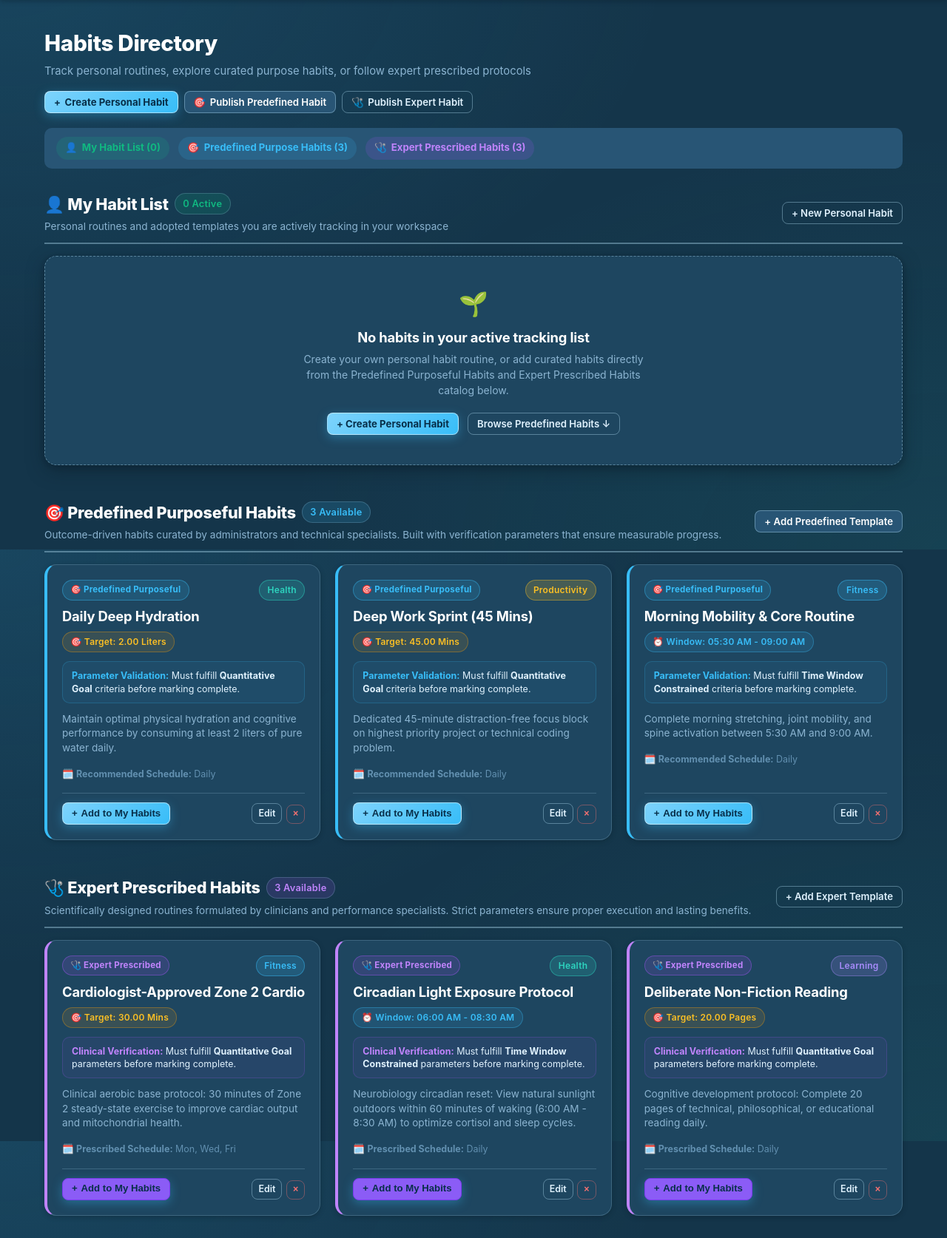
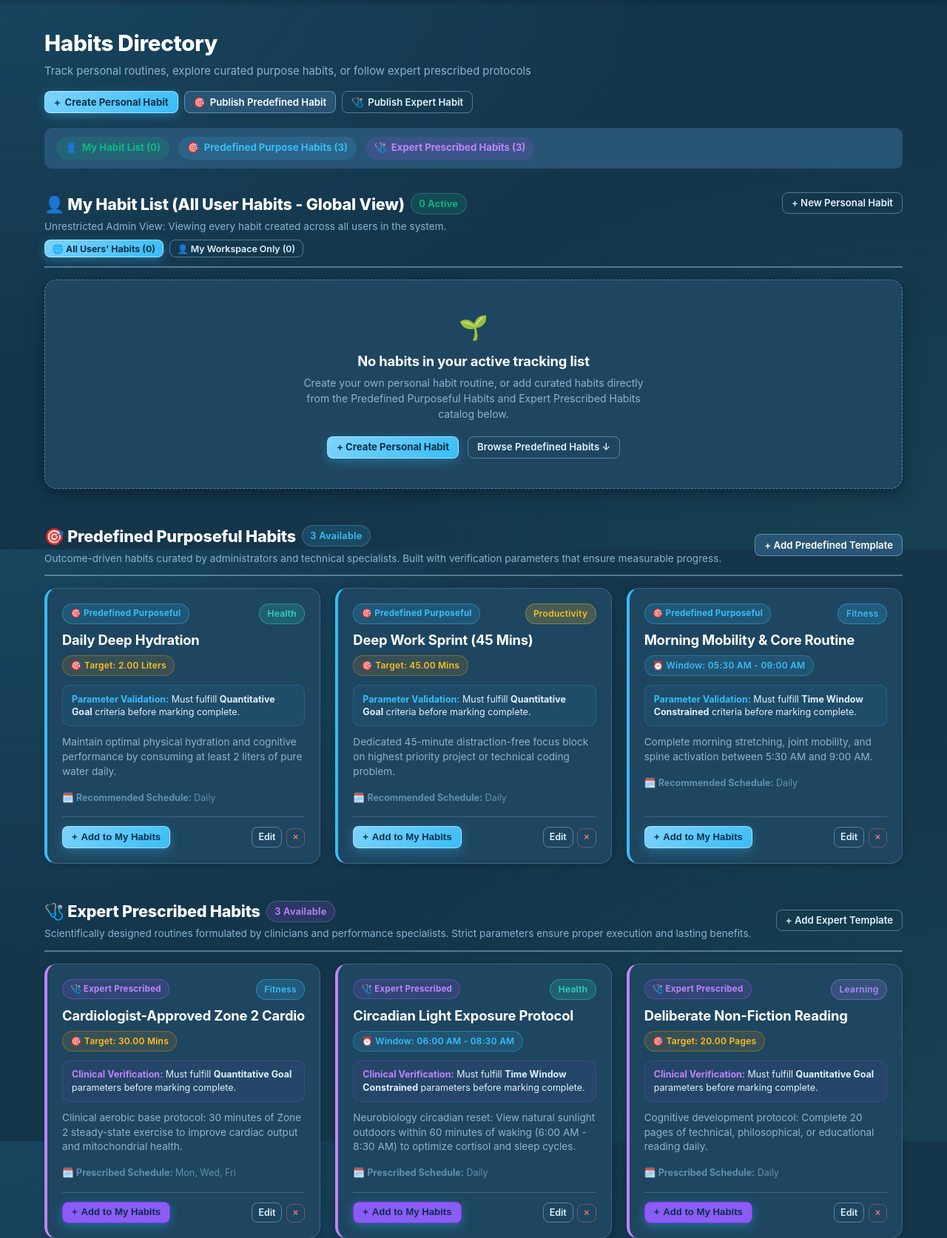
Before and after one commit to Roots-Tech/habitpulse, a Django app: page /habits/ in a window 1280 px wide. Shown: the part 57-1731 px from the top of the page at 74% size. Run offline with Django 4.2, Linux system fonts and the light colour scheme; a user stored in the database is signed in; data comes from the database, SQL or seed files in the repository; tables that the repository leaves empty hold one stand-in row (values such as "Sample post").

Commit message:
feat: grant Super Admin unrestricted visibility and management across all habits, master data, and dashboard

```diff
--- a/habits/views.py
+++ b/habits/views.py
@@ -47,8 +47,12 @@ def onboarding_view(request):
     if not tenant:
         raise Http404("Workspace not found.")
 
-    if Habit.objects.filter(tenant=tenant, is_template=False).exists():
-        return redirect("dashboard")
+    if request.user.is_super_admin:
+        if Habit.objects.filter(is_template=False).exists():
+            return redirect("dashboard")
+    else:
+        if Habit.objects.filter(tenant=tenant, is_template=False).exists():
+            return redirect("dashboard")
 
     return render(request, "habits/onboarding.html")
 
@@ -57,7 +61,7 @@ def onboarding_view(request):
 def habit_list_view(request):
     """
     Displays the Habits Hub with 3 separate sections:
-    1. My Habit List: Active habits tracked by the user in their workspace.
+    1. My Habit List: Active habits tracked by the user in their workspace (Super Admin sees all habits across all users).
     2. Predefined Purposeful Habits: Curated goal-oriented habits created by super admin or technical users.
     3. Expert Prescribed Habits: Scientifically designed routines created by super admin or technical users.
     """
@@ -69,8 +73,15 @@ def habit_list_view(request):
     if not Habit.objects.filter(is_template=True).exists():
         seed_default_catalog_habits(creator=request.user, tenant=tenant)
 
-    # 1. My Habit List (non-template habits tracked in user's workspace)
-    my_habits = Habit.objects.filter(tenant=tenant, is_template=False).order_by("-is_active", "name")
+    scope = request.GET.get("scope", "all" if request.user.is_super_admin else "my")
+    all_habits_count = Habit.objects.filter(is_template=False).count()
+    my_personal_habits_count = Habit.objects.filter(tenant=tenant, is_template=False).count()
+
+    # 1. My Habit List (non-template habits tracked in user's workspace or system-wide for admin)
+    if request.user.is_super_admin and scope != "my":
+        my_habits = Habit.objects.filter(is_template=False).select_related("created_by", "tenant").order_by("-is_active", "name")
+    else:
+        my_habits = Habit.objects.filter(tenant=tenant, is_template=False).order_by("-is_active", "name")
 
     # Track which catalog templates this user has already added
     adopted_template_ids = set(
@@ -102,6 +113,9 @@ def habit_list_view(request):
         "expert_habits": expert_habits,
         "adopted_template_ids": adopted_template_ids,
         "can_manage_templates": can_manage_templates,
+        "scope": scope,
+        "all_habits_count": all_habits_count,
+        "my_personal_habits_count": my_personal_habits_count,
     })
 
 
@@ -189,7 +203,7 @@ def habit_create_view(request):
 def habit_update_view(request, pk):
     """
     Updates an existing habit or catalog template.
-    Templates can only be updated by Super Admins and Technical Users.
+    Super Admins have full access to edit any habit across the system.
     """
     tenant = getattr(request, "tenant", None)
     if not tenant:
@@ -202,11 +216,13 @@ def habit_update_view(request, pk):
         if not is_admin_or_tech:
             raise PermissionDenied("Only Super Admins and Technical Users can edit catalog templates.")
     else:
-        if habit.tenant != tenant:
+        if habit.tenant != tenant and not request.user.is_super_admin:
             raise Http404("Habit not found in workspace.")
 
+    target_tenant = habit.tenant if habit.tenant else tenant
+
     if request.method == "POST":
-        form = HabitForm(request.POST, instance=habit, tenant=tenant, user=request.user)
+        form = HabitForm(request.POST, instance=habit, tenant=target_tenant, user=request.user)
         if form.is_valid():
             form.save()
             messages.success(request, f'Habit "{habit.name}" updated successfully!')
@@ -225,9 +241,9 @@ def habit_update_view(request, pk):
             else:
                 messages.error(request, "Please fix the errors below.")
     else:
-        form = HabitForm(instance=habit, tenant=tenant, user=request.user)
+        form = HabitForm(instance=habit, tenant=target_tenant, user=request.user)
 
-    available_rule_strategies = RuleStrategy.objects.filter(tenant=tenant, is_active=True)
+    available_rule_strategies = RuleStrategy.objects.filter(tenant=target_tenant, is_active=True)
 
     action_title = f'Edit Template "{habit.name}"' if habit.is_template else f'Edit "{habit.name}"'
     return render(request, "habits/habit_form.html", {
@@ -296,7 +312,8 @@ def habit_adopt_view(request, pk):
 @require_POST
 def habit_delete_view(request, pk):
     """
-    Deletes a habit from the user's workspace or removes a template if admin/tech.
+    Deletes a habit from workspace or removes a template.
+    Super Admins can delete any habit across the entire system.
     """
     tenant = getattr(request, "tenant", None)
     if not tenant:
@@ -309,7 +326,7 @@ def habit_delete_view(request, pk):
         if not is_admin_or_tech:
             raise PermissionDenied("Only Super Admins and Technical Users can delete catalog templates.")
     else:
-        if habit.tenant != tenant:
+        if habit.tenant != tenant and not request.user.is_super_admin:
             raise Http404("Habit not found in workspace.")
 
     name = habit.name
@@ -322,7 +339,8 @@ def habit_delete_view(request, pk):
 @require_POST
 def habit_toggle_active_view(request, pk):
     """
-    Toggles the active status of a habit. Strictly tenant-scoped.
+    Toggles the active status of a habit.
+    Super Admins can toggle active status of any habit across the system.
     """
     tenant = getattr(request, "tenant", None)
     if not tenant:
@@ -335,7 +353,7 @@ def habit_toggle_active_view(request, pk):
         if not is_admin_or_tech:
             raise PermissionDenied("Only Super Admins and Technical Users can toggle catalog templates.")
     else:
-        if habit.tenant != tenant:
+        if habit.tenant != tenant and not request.user.is_super_admin:
             raise Http404("Habit not found in workspace.")
 
     habit.is_active = not habit.is_active
@@ -351,14 +369,17 @@ def habit_toggle_active_view(request, pk):
 def habit_complete_view(request, pk):
     """
     Marks a habit completed for today (or specified date).
-    Enforces tenant match, schedule rules, and prevents duplicates.
+    Super Admins can complete any habit across the platform.
     Supports both HTMX/JSON and standard form submission.
     """
     tenant = getattr(request, "tenant", None)
     if not tenant:
         raise Http404("Workspace not found.")
 
-    habit = get_object_or_404(Habit, pk=pk, tenant=tenant)
+    if request.user.is_super_admin:
+        habit = get_object_or_404(Habit, pk=pk)
+    else:
+        habit = get_object_or_404(Habit, pk=pk, tenant=tenant)
     today = timezone.localdate()
 
     date_str = request.POST.get("date")
@@ -417,7 +438,7 @@ def habit_complete_view(request, pk):
     try:
         with transaction.atomic():
             HabitCompletion.objects.create(
-                tenant=tenant,
+                tenant=habit.tenant,
                 habit=habit,
                 completion_date=target_date,
                 evidence_file=evidence_file,
@@ -445,13 +466,17 @@ def habit_complete_view(request, pk):
 @require_POST
 def habit_undo_complete_view(request, pk):
     """
-    Undoes completion for today (or specified date). Strictly tenant-scoped.
+    Undoes completion for today (or specified date).
+    Super Admins can undo completion for any habit across the platform.
     """
     tenant = getattr(request, "tenant", None)
     if not tenant:
         raise Http404("Workspace not found.")
 
-    habit = get_object_or_404(Habit, pk=pk, tenant=tenant)
+    if request.user.is_super_admin:
+        habit = get_object_or_404(Habit, pk=pk)
+    else:
+        habit = get_object_or_404(Habit, pk=pk, tenant=tenant)
     today = timezone.localdate()
 
     date_str = request.POST.get("date")
@@ -465,7 +490,6 @@ def habit_undo_complete_view(request, pk):
 
     with transaction.atomic():
         deleted_count, _ = HabitCompletion.objects.filter(
-            tenant=tenant,
             habit=habit,
             completion_date=target_date,
         ).delete()
@@ -489,13 +513,16 @@ def habit_undo_complete_view(request, pk):
 def habit_calendar_view(request, pk):
     """
     Monthly calendar view for a single habit.
-    Supports month/year navigation and displays visual states.
+    Super Admins can view calendar for any habit across the platform.
     """
     tenant = getattr(request, "tenant", None)
     if not tenant:
         raise Http404("Workspace not found.")
 
-    habit = get_object_or_404(Habit, pk=pk, tenant=tenant)
+    if request.user.is_super_admin:
+        habit = get_object_or_404(Habit, pk=pk)
+    else:
+        habit = get_object_or_404(Habit, pk=pk, tenant=tenant)
     today = timezone.localdate()
 
     try:
@@ -509,7 +536,6 @@ def habit_calendar_view(request, pk):
     calendar_data = generate_monthly_calendar_data(habit, year, month, today)
     stats = get_habit_statistics(habit, today)
     recent_completions = HabitCompletion.objects.filter(
-        tenant=tenant,
         habit=habit,
     ).order_by("-completion_date")[:15]
 
@@ -526,12 +552,16 @@ def habit_calendar_view(request, pk):
 def habit_stats_view(request, pk):
     """
     In-depth statistics page for a single habit.
+    Super Admins can view stats for any habit across the platform.
     """
     tenant = getattr(request, "tenant", None)
     if not tenant:
         raise Http404("Workspace not found.")
 
-    habit = get_object_or_404(Habit, pk=pk, tenant=tenant)
+    if request.user.is_super_admin:
+        habit = get_object_or_404(Habit, pk=pk)
+    else:
+        habit = get_object_or_404(Habit, pk=pk, tenant=tenant)
     today = timezone.localdate()
     stats = get_habit_statistics(habit, today)
 
@@ -549,7 +579,7 @@ def habit_stats_view(request, pk):
 @category_permission_required
 def category_list_view(request):
     """
-    Master Data: Lists all Habit Categories in the user's active workspace.
+    Master Data: Lists all Habit Categories in the user's active workspace (or all for Super Admin).
     Supports search query (?q=).
     """
     tenant = getattr(request, "tenant", None)
@@ -560,9 +590,14 @@ def category_list_view(request):
         seed_default_master_data_for_tenant(tenant)
 
     q = request.GET.get("q", "").strip()
-    categories = HabitCategory.objects.filter(tenant=tenant).annotate(
-        total_habits=Count("habits")
-    )
+    if request.user.is_super_admin:
+        categories = HabitCategory.objects.all().annotate(
+            total_habits=Count("habits")
+        )
+    else:
+        categories = HabitCategory.objects.filter(tenant=tenant).annotate(
+            total_habits=Count("habits")
+        )
     if q:
         categories = categories.filter(
             Q(name__icontains=q) | Q(description__icontains=q)
@@ -608,16 +643,18 @@ def category_create_view(request):
 @category_permission_required
 def category_update_view(request, pk):
     """
-    Master Data: Edit an existing Habit Category. Strictly tenant-scoped.
+    Master Data: Edit an existing Habit Category.
+    Super Admins can edit any category.
     """
     tenant = getattr(request, "tenant", None)
     if not tenant:
         raise Http404("Workspace not found.")
 
-    category = get_object_or_404(HabitCategory, pk=pk, tenant=tenant)
+    category = get_object_or_404(HabitCategory, pk=pk) if request.user.is_super_admin else get_object_or_404(HabitCategory, pk=pk, tenant=tenant)
+    target_tenant = category.tenant if category.tenant else tenant
 
     if request.method == "POST":
-        form = HabitCategoryForm(request.POST, instance=category, tenant=tenant)
+        form = HabitCategoryForm(request.POST, instance=category, tenant=target_tenant)
         if form.is_valid():
             form.save()
             messages.success(request, f'Category "{category.name}" updated successfully!')
@@ -625,7 +662,7 @@ def category_update_view(request, pk):
         else:
             messages.error(request, "Please fix the errors below.")
     else:
-        form = HabitCategoryForm(instance=category, tenant=tenant)
+        form = HabitCategoryForm(instance=category, tenant=target_tenant)
 
     return render(request, "habits/category_form.html", {
         "form": form,
@@ -638,13 +675,14 @@ def category_update_view(request, pk):
 @category_permission_required
 def category_delete_view(request, pk):
     """
-    Master Data: Delete a Habit Category. Strictly tenant-scoped.
+    Master Data: Delete a Habit Category.
+    Super Admins can delete any category.
     """
     tenant = getattr(request, "tenant", None)
     if not tenant:
         raise Http404("Workspace not found.")
 
-    category = get_object_or_404(HabitCategory, pk=pk, tenant=tenant)
+    category = get_object_or_404(HabitCategory, pk=pk) if request.user.is_super_admin else get_object_or_404(HabitCategory, pk=pk, tenant=tenant)
     habits_count = category.habits.count()
 
     if request.method == "POST":
@@ -666,7 +704,7 @@ def category_delete_view(request, pk):
 @rule_strategy_permission_required
 def rule_strategy_list_view(request):
     """
-    Master Data: Lists all Rule Strategies in the user's active workspace.
+    Master Data: Lists all Rule Strategies in the user's active workspace (or all for Super Admin).
     Supports search query (?q=).
     """
     tenant = getattr(request, "tenant", None)
@@ -677,9 +715,14 @@ def rule_strategy_list_view(request):
         seed_default_master_data_for_tenant(tenant)
 
     q = request.GET.get("q", "").strip()
-    strategies = RuleStrategy.objects.filter(tenant=tenant).annotate(
-        total_habits=Count("habits")
-    )
+    if request.user.is_super_admin:
+        strategies = RuleStrategy.objects.all().annotate(
+            total_habits=Count("habits")
+        )
+    else:
+        strategies = RuleStrategy.objects.filter(tenant=tenant).annotate(
+            total_habits=Count("habits")
+        )
     if q:
         strategies = strategies.filter(
             Q(name__icontains=q) | Q(description__icontains=q) | Q(engine_type__icontains=q)
@@ -725,16 +768,18 @@ def rule_strategy_create_view(request):
 @rule_strategy_permission_required
 def rule_strategy_update_view(request, pk):
     """
-    Master Data: Edit an existing Rule Strategy. Strictly tenant-scoped.
+    Master Data: Edit an existing Rule Strategy.
+    Super Admins can edit any rule strategy across the platform.
     """
     tenant = getattr(request, "tenant", None)
     if not tenant:
         raise Http404("Workspace not found.")
 
-    strategy = get_object_or_404(RuleStrategy, pk=pk, tenant=tenant)
+    strategy = get_object_or_404(RuleStrategy, pk=pk) if request.user.is_super_admin else get_object_or_404(RuleStrategy, pk=pk, tenant=tenant)
+    target_tenant = strategy.tenant if strategy.tenant else tenant
 
     if request.method == "POST":
-        form = RuleStrategyForm(request.POST, instance=strategy, tenant=tenant)
+        form = RuleStrategyForm(request.POST, instance=strategy, tenant=target_tenant)
         if form.is_valid():
             form.save()
             messages.success(request, f'Rule Strategy "{strategy.name}" updated successfully!')
@@ -742,7 +787,7 @@ def rule_strategy_update_view(request, pk):
         else:
             messages.error(request, "Please fix the errors below.")
     else:
-        form = RuleStrategyForm(instance=strategy, tenant=tenant)
+        form = RuleStrategyForm(instance=strategy, tenant=target_tenant)
 
     return render(request, "habits/rule_strategy_form.html", {
         "form": form,
@@ -755,13 +800,14 @@ def rule_strategy_update_view(request, pk):
 @rule_strategy_permission_required
 def rule_strategy_delete_view(request, pk):
     """
-    Master Data: Delete a Rule Strategy. Strictly tenant-scoped.
+    Master Data: Delete a Rule Strategy.
+    Super Admins can delete any rule strategy across the platform.
     """
     tenant = getattr(request, "tenant", None)
     if not tenant:
         raise Http404("Workspace not found.")
 
-    strategy = get_object_or_404(RuleStrategy, pk=pk, tenant=tenant)
+    strategy = get_object_or_404(RuleStrategy, pk=pk) if request.user.is_super_admin else get_object_or_404(RuleStrategy, pk=pk, tenant=tenant)
     habits_count = strategy.habits.count()
 
     if request.method == "POST":
--- a/templates/habits/habit_list.html
+++ b/templates/habits/habit_list.html
@@ -44,15 +44,29 @@
 <!-- SECTION 1: MY HABIT LIST                                                 -->
 <!-- ========================================================================= -->
 <section id="my-habits" style="margin-bottom: 3rem; scroll-margin-top: 2rem;">
-  <div style="display: flex; justify-content: space-between; align-items: center; margin-bottom: 1rem; padding-bottom: 0.75rem; border-bottom: 2px solid var(--border-strong);">
+  <div style="display: flex; justify-content: space-between; align-items: flex-start; margin-bottom: 1rem; padding-bottom: 0.75rem; border-bottom: 2px solid var(--border-strong); flex-wrap: wrap; gap: 1rem;">
     <div>
-      <h2 style="font-size: 1.35rem; font-weight: 800; color: var(--text-main); margin: 0; display: flex; align-items: center; gap: 0.5rem;">
-        <span>👤 My Habit List</span>
+      <h2 style="font-size: 1.35rem; font-weight: 800; color: var(--text-main); margin: 0; display: flex; align-items: center; gap: 0.5rem; flex-wrap: wrap;">
+        <span>👤 My Habit List {% if request.user.is_super_admin and scope != 'my' %}(All User Habits - Global View){% endif %}</span>
         <span class="badge" style="background: rgba(16, 185, 129, 0.15); color: #10b981; font-size: 0.8rem;">{{ my_habits.count }} Active</span>
       </h2>
       <p style="font-size: 0.85rem; color: var(--text-muted); margin: 0.25rem 0 0 0;">
-        Personal routines and adopted templates you are actively tracking in your workspace
+        {% if request.user.is_super_admin and scope != 'my' %}
+          Unrestricted Admin View: Viewing every habit created across all users in the system.
+        {% else %}
+          Personal routines and adopted templates you are actively tracking in your workspace
+        {% endif %}
       </p>
+      {% if request.user.is_super_admin %}
+        <div style="display: flex; gap: 0.5rem; margin-top: 0.5rem; flex-wrap: wrap;">
+          <a href="{% url 'habit_list' %}?scope=all#my-habits" class="btn btn-sm {% if scope != 'my' %}btn-primary{% else %}btn-outline{% endif %}" style="font-size: 0.775rem; padding: 0.2rem 0.6rem;">
+            🌐 All Users' Habits ({{ all_habits_count }})
+          </a>
+          <a href="{% url 'habit_list' %}?scope=my#my-habits" class="btn btn-sm {% if scope == 'my' %}btn-primary{% else %}btn-outline{% endif %}" style="font-size: 0.775rem; padding: 0.2rem 0.6rem;">
+            👤 My Workspace Only ({{ my_personal_habits_count }})
+          </a>
+        </div>
+      {% endif %}
     </div>
     <a href="{% url 'habit_create' %}" class="btn btn-outline btn-sm">+ New Personal Habit</a>
   </div>
@@ -64,6 +78,17 @@
           <div style="flex: 1; min-width: 280px;">
             <div style="display: flex; align-items: center; gap: 0.6rem; margin-bottom: 0.4rem; flex-wrap: wrap;">
               <h3 style="font-size: 1.15rem; font-weight: 700; color: var(--gray-900); margin: 0;">{{ habit.name }}</h3>
+
+              <!-- Super Admin Owner Badge -->
+              {% if request.user.is_super_admin and habit.created_by %}
+                <span class="badge" style="background-color: rgba(99, 102, 241, 0.15); color: #818cf8; border: 1px solid rgba(99, 102, 241, 0.35); font-weight: 700; font-size: 0.72rem;" title="Created by user {{ habit.created_by.username }} in workspace {{ habit.tenant.name }}">
+                  👤 User: {{ habit.created_by.username }}
+                </span>
+              {% elif request.user.is_super_admin and habit.tenant %}
+                <span class="badge" style="background-color: rgba(99, 102, 241, 0.15); color: #818cf8; border: 1px solid rgba(99, 102, 241, 0.35); font-weight: 700; font-size: 0.72rem;">
+                  🏢 {{ habit.tenant.name }}
+                </span>
+              {% endif %}
 
               <!-- Habit Type Badge -->
               {% with t_badge=habit.get_habit_type_badge %}
```
Also changed, not shown: dashboard/views.py (+31 -9 lines), templates/dashboard/dashboard.html (+19 -0 lines), tests/test_user_roles_and_permissions.py (+87 -1 lines).
